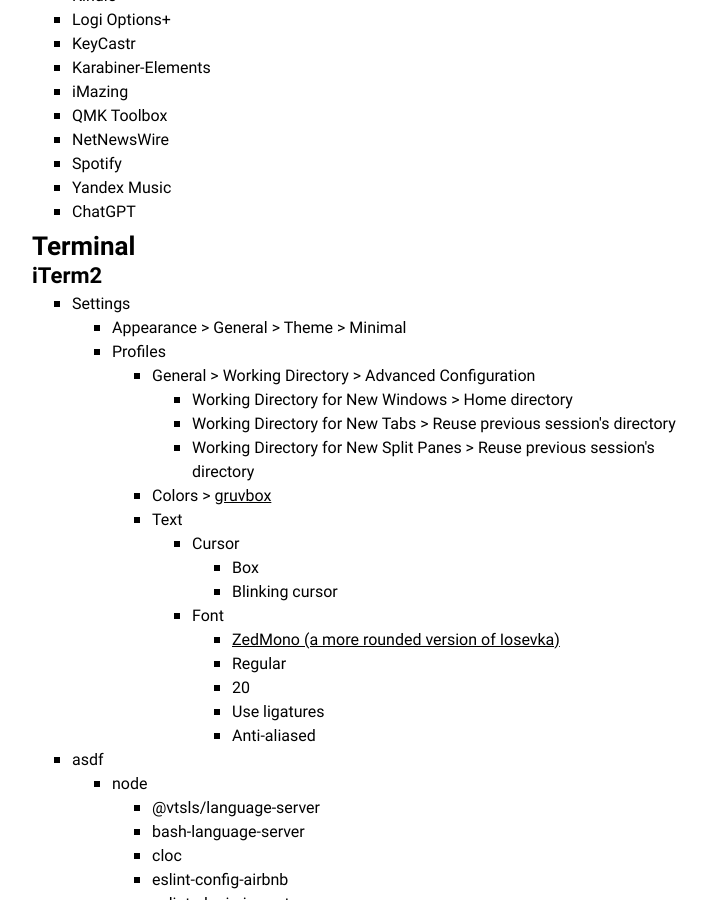
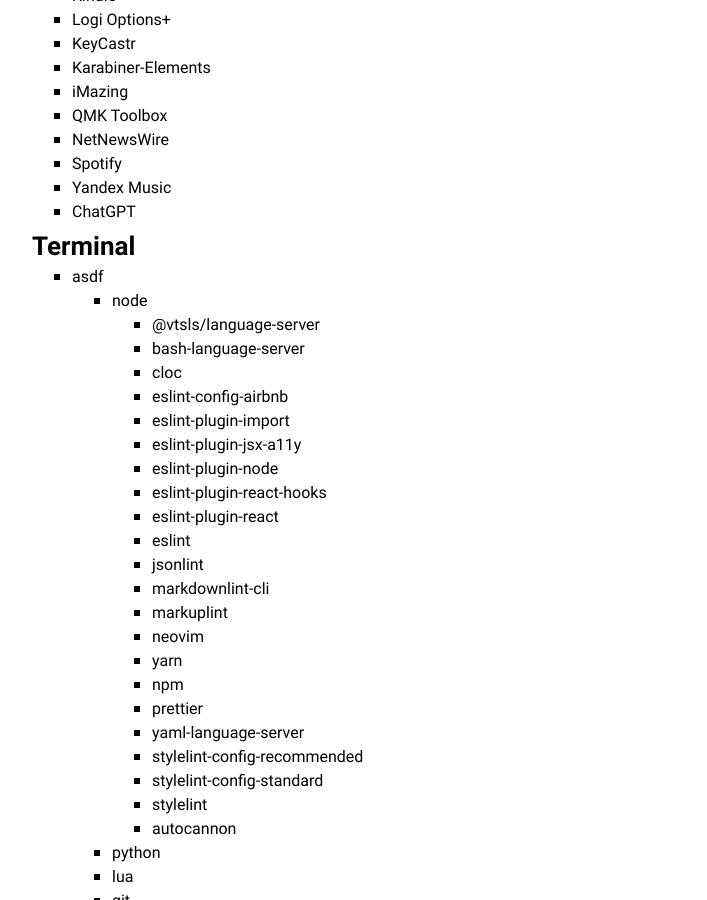
Before and after one commit to amalumian/www.malumian.dev, a Jekyll site: the page built from setup.html, in a window 1280 px wide and 900 px high, scrolled down 3319 px. Shown: the whole window, without its empty margins (278-985 px from the left). Built offline with Jekyll 4.4.1, drawn with Linux system fonts in a browser that asks for light colours.

Commit message:
Update setup.html

```diff
--- a/setup.html
+++ b/setup.html
@@ -80,7 +80,7 @@
     <h3>Programming</h3>
     <ul>
         <li>iTerm2</li>
-        <li>kitty</li>
+        <li><a href="https://github.com/amalumian/dotfiles/tree/main/kitty" target="_blank">kitty</a></li>
         <li>VS Code</li>
         <li>Zed</li>
         <li>Docker</li>
@@ -176,47 +176,7 @@
         <li>ChatGPT</li>
     </ul>
     <h2 id="terminal">Terminal</h2>
-    <h3>iTerm2</h3>
     <ul>
-        <li>Settings
-            <ul>
-                <li>Appearance > General > Theme > Minimal</li>
-                <li>Profiles
-                    <ul>
-                        <li>General > Working Directory > Advanced Configuration
-                            <ul>
-                                <li>Working Directory for New Windows > Home directory</li>
-                                <li>Working Directory for New Tabs > Reuse previous session's directory</li>
-                                <li>Working Directory for New Split Panes > Reuse previous session's directory</li>
-                            </ul>
-                        </li>
-                        <li>Colors > <a href="https://github.com/mbadolato/iTerm2-Color-Schemes" target="_blank">gruvbox</a></li>
-                        <li>Text
-                            <ul>
-                                <li>Cursor
-                                    <ul>
-                                        <li>Box</li>
-                                        <li>Blinking cursor</li>
-                                    </ul>
-                                <li>Font
-                                    <ul>
-                                        <li>
-                                            <a href="https://github.com/ryanoasis/nerd-fonts" target="_blank">
-                                                ZedMono (a more rounded version of Iosevka)
-                                            </a>
-                                        </li>
-                                        <li>Regular</li>
-                                        <li>20</li>
-                                        <li>Use ligatures</li>
-                                        <li>Anti-aliased</li>
-                                    </ul>
-                                </li>
-                            </ul>
-                        </li>
-                    </ul>
-                </li>
-            </ul>
-        </li>
         <li>asdf
             <ul>
                 <li>node
```
